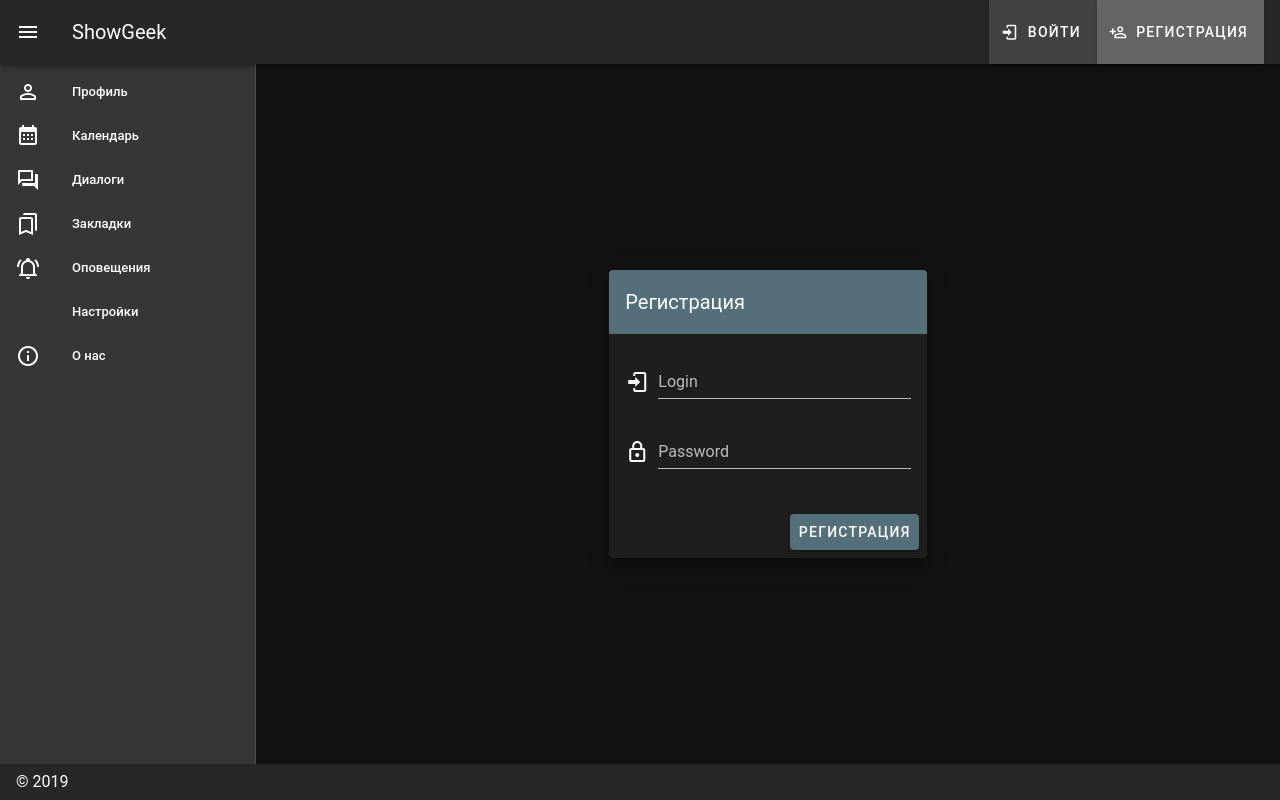
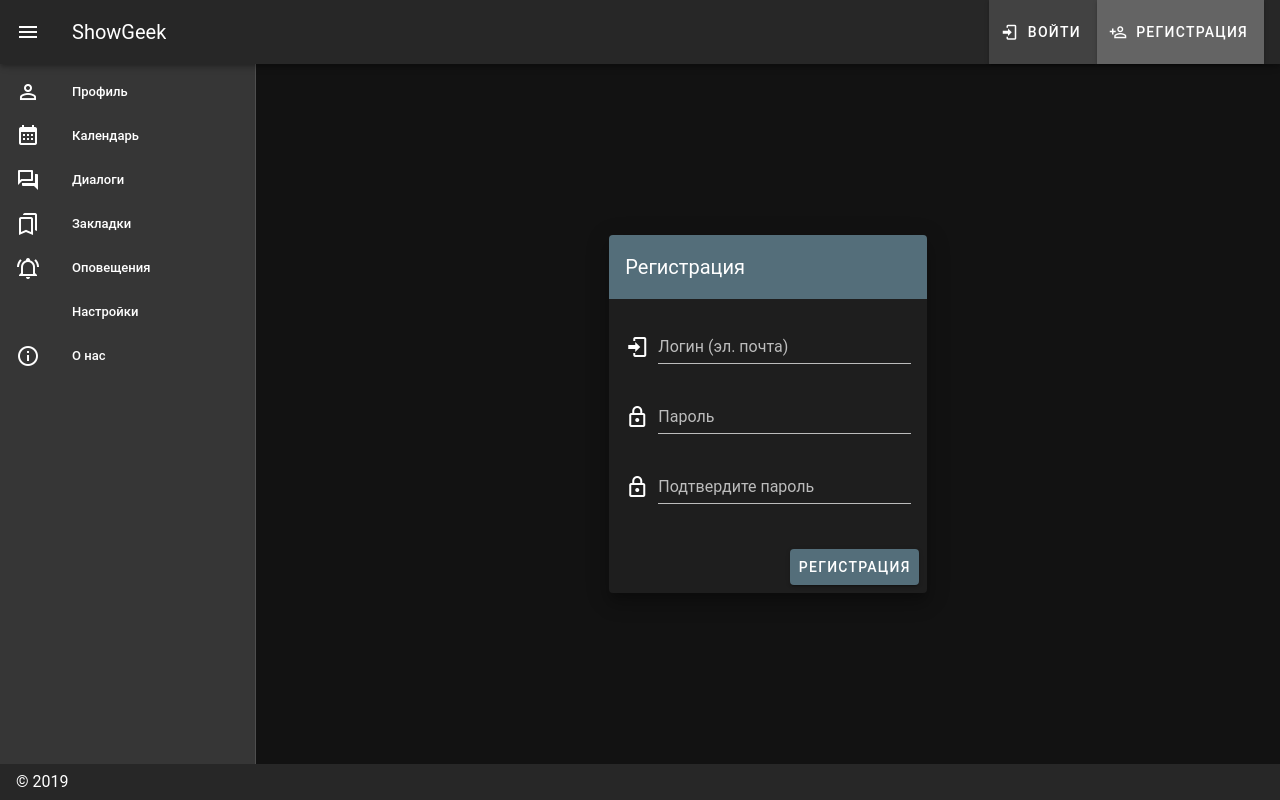
Before and after one commit to FuryCydonian/WebProjectPrototype, a Vue app: page /registration in a window 1280 px wide. Built offline with nearby package versions, Linux system fonts and the light colour scheme; a small style sheet from the web is missing.

Commit message:
update login @ registration

```diff
--- a/src/views/Auth/Login.vue
+++ b/src/views/Auth/Login.vue
@@ -30,7 +30,7 @@
 
             >
               <v-text-field
-                label="Login"
+                label="Логин (эл. почта)"
                 name="login"
                 prepend-icon="mdi-login"
                 type="email"
@@ -42,7 +42,7 @@
 
               <v-text-field
                 id="password"
-                label="Password"
+                label="Пароль"
                 name="password"
                 prepend-icon="mdi-lock-outline"
                 type="password"
--- a/src/views/Auth/Registration.vue
+++ b/src/views/Auth/Registration.vue
@@ -26,28 +26,42 @@
             <v-form
               ref="form"
               v-model="valid"
-              :lazy-validation="lazy"
+              lazy-validation
 
             >
               <v-text-field
-                label="Login"
+                label="Логин (эл. почта)"
                 name="login"
                 prepend-icon="mdi-login"
                 type="email"
-                @blur="$v.email.$touch()"
                 v-model="email"
                 :rules="emailRules"
                 required
+                dark
               />
 
               <v-text-field
                 id="password"
-                label="Password"
+                label="Пароль"
                 name="password"
                 prepend-icon="mdi-lock-outline"
                 type="password"
                 v-model="password"
                 :rules="passwordRules"
+
+              />
+
+              <v-text-field
+                id="confirmPassword"
+                label="Подтвердите пароль"
+                name="confirmPassword"
+                prepend-icon="mdi-lock-outline"
+                type="password"
+                :error="$v.confirmPassword.$error"
+                hint="Пароли должны совпадать"
+                @blur="$v.confirmPassword.$touch()"
+                v-model="confirmPassword"
+                :rules="confirmPasswordRules"
 
               />
             </v-form>
@@ -75,9 +89,10 @@
 
 <script>
 // @ is an alias to /src
+
 import Vue from 'vue'
 import Vuelidate from 'vuelidate'
-import { required, minLength, email } from 'vuelidate/lib/validators'
+import { required, sameAs } from 'vuelidate/lib/validators'
 
 Vue.use(Vuelidate)
 
@@ -89,25 +104,28 @@ export default {
   data: () => ({
     email: '',
     password: '',
-    lazy: true,
+    confirmPassword: '',
     valid: false,
     emailRules: [
-      v => !!v || 'E-mail is required',
-      v => /.+@.+\..+/.test(v) || 'E-mail must be valid',
+      v => !!v || 'Введите эл. почту',
+      v => /.+@.+\..+/.test(v) || 'Неправильный формат эл. почты',
     ],
     passwordRules: [
-      v => !!v || 'Password is required',
-      v => (v.length >= 8) || 'Password must be more or equal than 8 characters',
+      v => !!v || 'Введите пароль',
+      v => (v.length >= 8) || 'Пароль должен содержать как минимум 8 символов',
+    ],
+    confirmPasswordRules: [
+      v => !!v || 'Введите пароль',
+      // v => (v.length >= 8) || 'Password must be more or equal than 8 characters',
+      // function(v) { return v === this.password || 'Пароли должны совпадать'}
+
     ]
   }),
+
   validations: {
-    email: {
+    confirmPassword: {
       required,
-      email
-    },
-    password: {
-      required,
-      minLength
+      sameAs: sameAs('password')
     }
   },
   methods: {
@@ -118,9 +136,11 @@ export default {
           password: this.password
         }
         console.log(user)
+
       }
     }
   }
 
 }
+
 </script>
```
